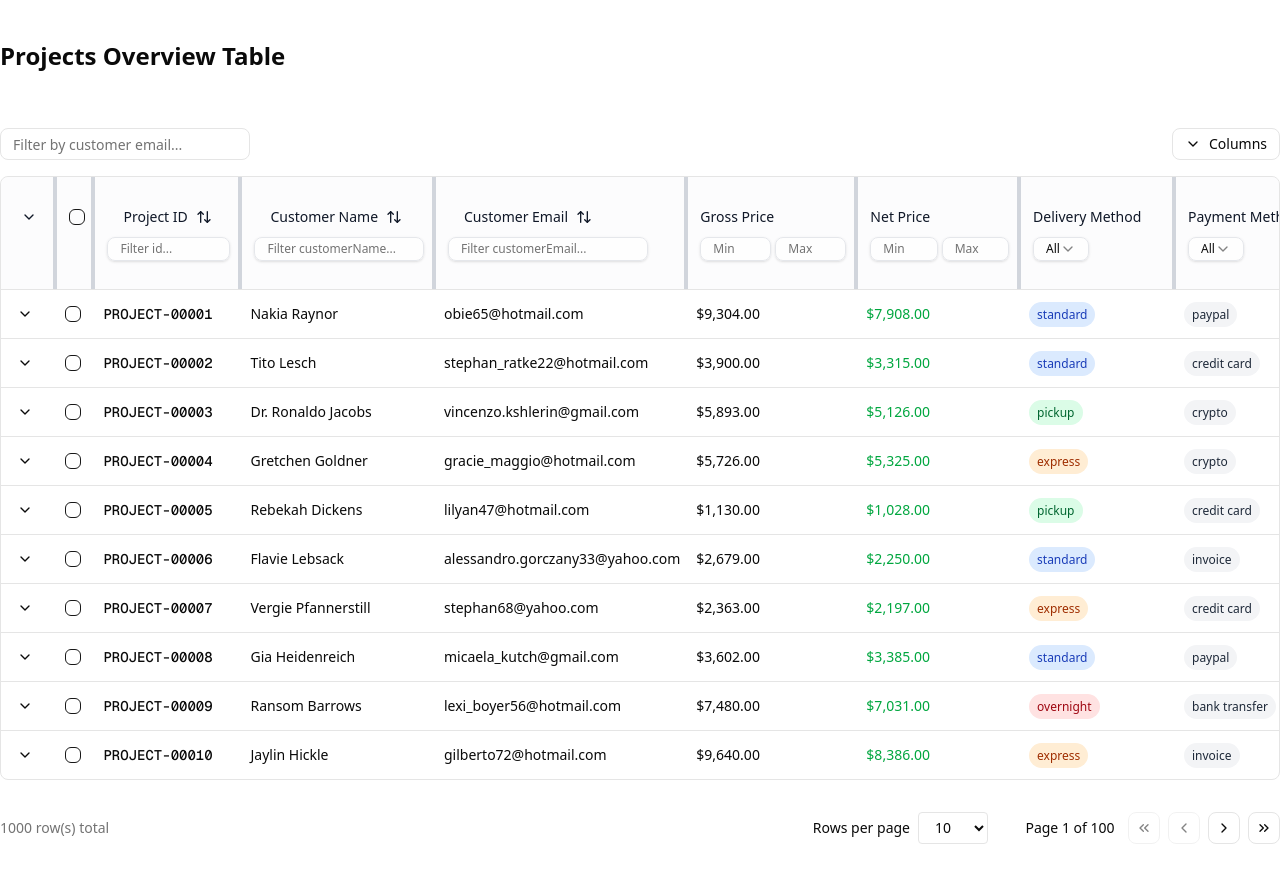
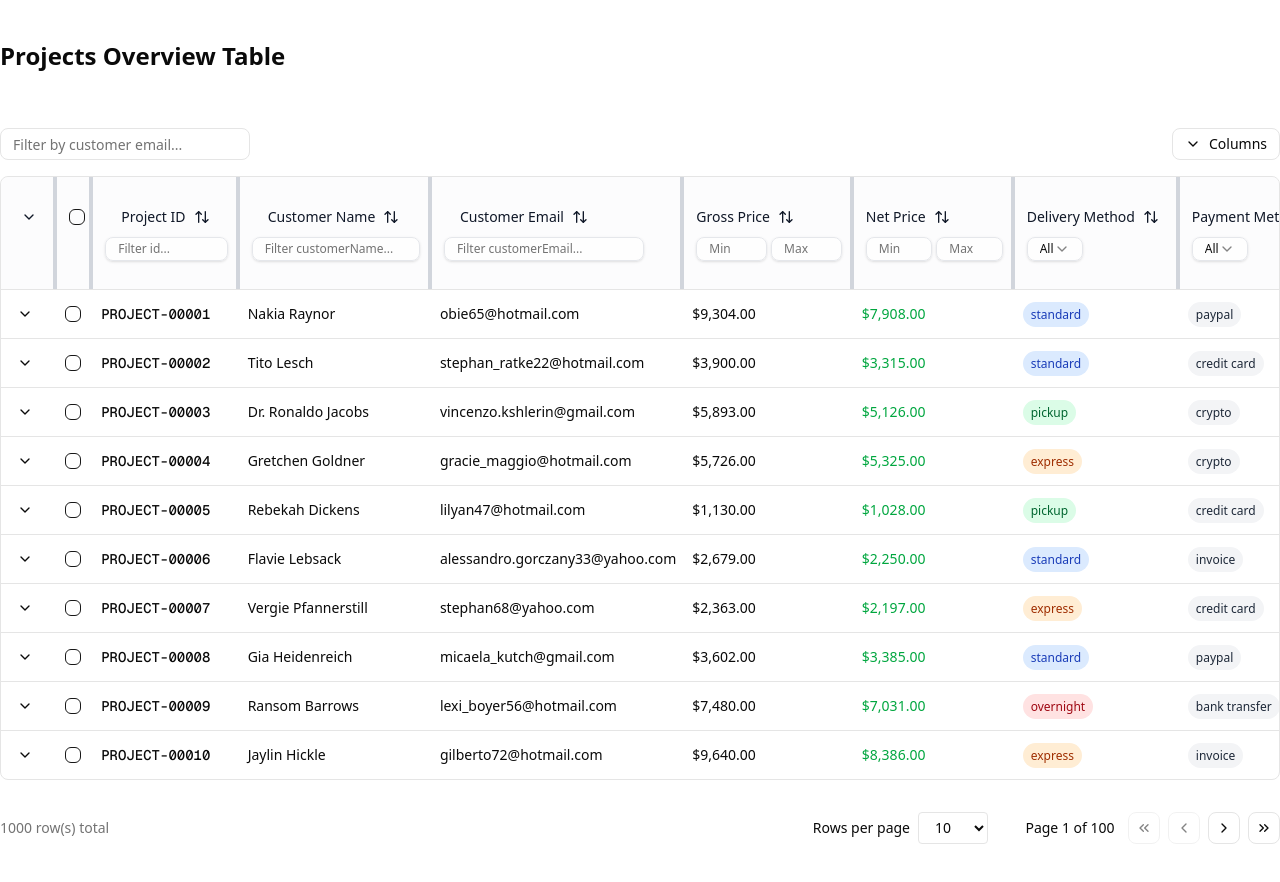
Before and after one commit to kostyniuk/nuqs-next, a Next.js app: page / in a window 1280 px wide. Shown: the top 882 px of the page. Built offline with nearby package versions, Linux system fonts and the light colour scheme.

Commit message:
Add SortableHeader component to MyTable for improved column sorting functionality. Update column headers to utilize SortableHeader, enabling sorting capabilities and enhancing user experience.

```diff
--- a/app/my-table.tsx
+++ b/app/my-table.tsx
@@ -27,6 +27,42 @@ import { generatedData, type Project, type Part } from "@/lib/data-generator"
 
 // Use generated data with 1000 rows
 const data: Project[] = generatedData
+
+// Reusable sorting header component
+const SortableHeader: React.FC<{
+  column: any,
+  title: string,
+  canSort: boolean,
+  reason?: string
+}> = ({ column, title, canSort, reason }) => {
+  if (!canSort) {
+    return (
+      <div className="flex items-center gap-2">
+        <span className="font-medium">{title}</span>
+        <span className="text-xs text-gray-400" title={reason}>
+          {reason}
+        </span>
+      </div>
+    )
+  }
+
+  return (
+    <Button
+      variant="ghost"
+      onClick={() => column.toggleSorting()}
+      className="h-auto p-0 font-medium justify-start hover:bg-transparent"
+    >
+      {title}
+      {column.getIsSorted() === "asc" ? (
+        <ArrowUp className="ml-2 h-4 w-4" />
+      ) : column.getIsSorted() === "desc" ? (
+        <ArrowDown className="ml-2 h-4 w-4" />
+      ) : (
+        <ArrowUpDown className="ml-2 h-4 w-4" />
+      )}
+    </Button>
+  )
+}
 
 // Sub-columns for nested table (parts)
 export const subColumns: (ColumnDef<Part> & {
@@ -63,7 +99,13 @@ export const subColumns: (ColumnDef<Part> & {
   },
   {
     accessorKey: "modelName",
-    header: "Model Name",
+    header: ({ column }: { column: any }) => (
+      <SortableHeader
+        column={column}
+        title="Model Name"
+        canSort={true}
+      />
+    ),
     cell: ({ row }) => <div className="font-mono text-sm">{row.original?.modelName || 'N/A'}</div>,
     size: 200,
     minSize: 150,
@@ -73,7 +115,13 @@ export const subColumns: (ColumnDef<Part> & {
   },
   {
     accessorKey: "volume",
-    header: "Volume (cm³)",
+    header: ({ column }: { column: any }) => (
+      <SortableHeader
+        column={column}
+        title="Volume (cm³)"
+        canSort={true}
+      />
+    ),
     cell: ({ row }) => {
       const volume = row.original?.volume ? parseFloat(row.original.volume.toString()) : 0
       return <div className="font-medium">{volume.toFixed(2)}</div>
@@ -87,7 +135,14 @@ export const subColumns: (ColumnDef<Part> & {
   },
   {
     accessorKey: "boundingBox",
-    header: "Bounding Box",
+    header: ({ column }: { column: any }) => (
+      <SortableHeader
+        column={column}
+        title="Bounding Box"
+        canSort={false}
+        reason="Complex object"
+      />
+    ),
     cell: ({ row }) => {
       const box = row.original?.boundingBox
       if (!box) return <div>N/A</div>
@@ -105,7 +160,13 @@ export const subColumns: (ColumnDef<Part> & {
   },
   {
     accessorKey: "quantity",
-    header: "Quantity",
+    header: ({ column }: { column: any }) => (
+      <SortableHeader
+        column={column}
+        title="Quantity"
+        canSort={true}
+      />
+    ),
     cell: ({ row }) => <div className="font-medium">{row.original?.quantity || 0}</div>,
     size: 180,
     minSize: 150,
@@ -116,7 +177,13 @@ export const subColumns: (ColumnDef<Part> & {
   },
   {
     accessorKey: "shippingDeadline",
-    header: "Shipping Deadline",
+    header: ({ column }: { column: any }) => (
+      <SortableHeader
+        column={column}
+        title="Shipping Deadline"
+        canSort={true}
+      />
+    ),
     cell: ({ row }) => {
       const dateValue = row.original?.shippingDeadline
       if (!dateValue) return <div className="text-gray-400 text-sm">No date</div>
@@ -202,10 +269,16 @@ export const columns: any[] = [
       return (
         <Button
           variant="ghost"
-          onClick={() => column.toggleSorting(column.getIsSorted() === "asc")}
+          onClick={() => column.toggleSorting()}
         >
           Project ID
-          <ArrowUpDown className="ml-2 h-4 w-4" />
+          {column.getIsSorted() === "asc" ? (
+            <ArrowUp className="ml-2 h-4 w-4" />
+          ) : column.getIsSorted() === "desc" ? (
+            <ArrowDown className="ml-2 h-4 w-4" />
+          ) : (
+            <ArrowUpDown className="ml-2 h-4 w-4" />
+          )}
         </Button>
       )
     },
@@ -224,10 +297,16 @@ export const columns: any[] = [
       return (
         <Button
           variant="ghost"
-          onClick={() => column.toggleSorting(column.getIsSorted() === "asc")}
+          onClick={() => column.toggleSorting()}
         >
           Customer Name
-          <ArrowUpDown className="ml-2 h-4 w-4" />
+          {column.getIsSorted() === "asc" ? (
+            <ArrowUp className="ml-2 h-4 w-4" />
+          ) : column.getIsSorted() === "desc" ? (
+            <ArrowDown className="ml-2 h-4 w-4" />
+          ) : (
+            <ArrowUpDown className="ml-2 h-4 w-4" />
+          )}
         </Button>
       )
     },
@@ -244,10 +323,16 @@ export const columns: any[] = [
       return (
         <Button
           variant="ghost"
-          onClick={() => column.toggleSorting(column.getIsSorted() === "asc")}
+          onClick={() => column.toggleSorting()}
         >
           Customer Email
-          <ArrowUpDown className="ml-2 h-4 w-4" />
+          {column.getIsSorted() === "asc" ? (
+            <ArrowUp className="ml-2 h-4 w-4" />
+          ) : column.getIsSorted() === "desc" ? (
+            <ArrowDown className="ml-2 h-4 w-4" />
+          ) : (
+            <ArrowUpDown className="ml-2 h-4 w-4" />
+          )}
         </Button>
       )
     },
@@ -260,7 +345,13 @@ export const columns: any[] = [
   },
   {
     accessorKey: "grossPrice",
-    header: () => <div className="text-left">Gross Price</div>,
+    header: ({ column }: { column: any }) => (
+      <SortableHeader
+        column={column}
+        title="Gross Price"
+        canSort={true}
+      />
+    ),
     cell: ({ row }: { row: any }) => {
       const amount = parseFloat(row.getValue("grossPrice"))
       const formatted = new Intl.NumberFormat("en-US", {
@@ -279,7 +370,13 @@ export const columns: any[] = [
   },
   {
     accessorKey: "netPrice",
-    header: () => <div className="text-left">Net Price</div>,
+    header: ({ column }: { column: any }) => (
+      <SortableHeader
+        column={column}
+        title="Net Price"
+        canSort={true}
+      />
+    ),
     cell: ({ row }: { row: any }) => {
       const amount = parseFloat(row.getValue("netPrice"))
       const formatted = new Intl.NumberFormat("en-US", {
@@ -298,7 +395,13 @@ export const columns: any[] = [
   },
   {
     accessorKey: "deliveryMethod",
-    header: "Delivery Method",
+    header: ({ column }: { column: any }) => (
+      <SortableHeader
+        column={column}
+        title="Delivery Method"
+        canSort={true}
+      />
+    ),
     cell: ({ row }: { row: any }) => {
       const method = row.getValue("deliveryMethod") as string
       const colorClass = {
@@ -328,7 +431,13 @@ export const columns: any[] = [
   },
   {
     accessorKey: "paymentMethod",
-    header: "Payment Method",
+    header: ({ column }: { column: any }) => (
+      <SortableHeader
+        column={column}
+        title="Payment Method"
+        canSort={true}
+      />
+    ),
     cell: ({ row }: { row: any }) => {
       const method = row.getValue("paymentMethod") as string
       return (
@@ -352,7 +461,13 @@ export const columns: any[] = [
   },
   {
     accessorKey: "ticketStatus",
-    header: "Ticket Status",
+    header: ({ column }: { column: any }) => (
+      <SortableHeader
+        column={column}
+        title="Ticket Status"
+        canSort={true}
+      />
+    ),
     cell: ({ row }: { row: any }) => {
       const status = row.getValue("ticketStatus") as string
       const colorClass = {
@@ -387,7 +502,13 @@ export const columns: any[] = [
   },
   {
     accessorKey: "createdAt",
-    header: "Created",
+    header: ({ column }: { column: any }) => (
+      <SortableHeader
+        column={column}
+        title="Created"
+        canSort={true}
+      />
+    ),
     cell: ({ row }: { row: any }) => {
       const dateValue = row.getValue("createdAt") as string | undefined
       if (!dateValue) {
@@ -405,7 +526,13 @@ export const columns: any[] = [
   },
   {
     accessorKey: "dueDate",
-    header: "Due Date",
+    header: ({ column }: { column: any }) => (
+      <SortableHeader
+        column={column}
+        title="Due Date"
+        canSort={true}
+      />
+    ),
     cell: ({ row }: { row: any }) => {
       const dateValue = row.getValue("dueDate") as string | undefined
       if (!dateValue) {
```
